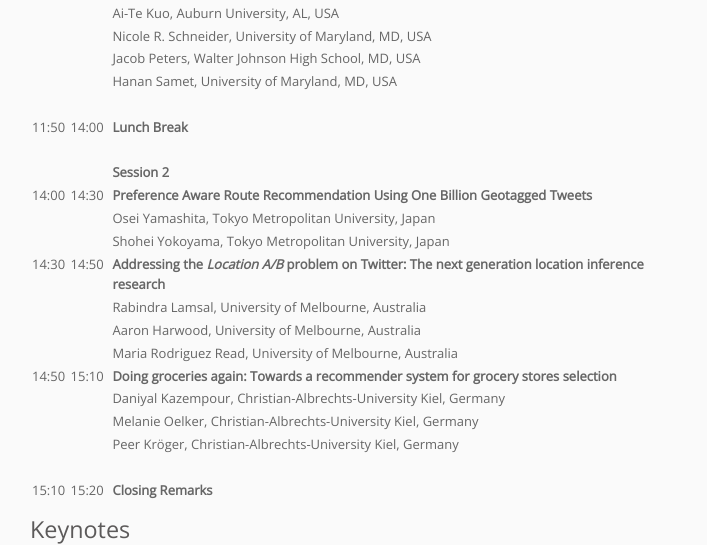
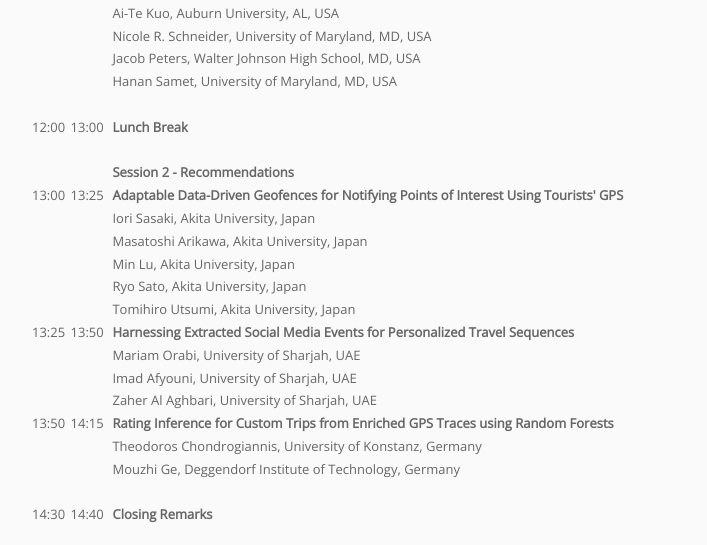
Before and after one commit to localrec/2023, a plain HTML site: page program.html in a window 1280 px wide. Shown: the part 3064-3609 px from the top of the page, without its empty margins (160-867 px from the left). Drawn offline with nearby package versions, Linux system fonts and the light colour scheme.

Commit message:
Update program.html

```diff
--- a/program.html
+++ b/program.html
@@ -512,8 +512,8 @@
                 <tr><td colspan=3>&nbsp;</td></tr>
 
 		<tr>
-                    <td>11:50</td>
-                    <td>14:00</td>
+                    <td>12:00</td>
+                    <td>13:00</td>
                     <td class="title">Lunch Break</td>
                 </tr>
                 <tr><td colspan=3>&nbsp;</td></tr>
@@ -521,72 +521,79 @@
                 <tr>
                     <td></td>
                     <td></td>
-                    <td class="title">Session 2</td>
+                    <td class="title">Session 2 - Recommendations</td>
                 </tr>
 
                 <tr>
-                    <td>14:00</td>
-                    <td>14:30</td>
-                    <td class="title">Preference Aware Route Recommendation Using One Billion Geotagged Tweets</td>
+                    <td>13:00</td>
+                    <td>13:25</td>
+                    <td class="title">Adaptable Data-Driven Geofences for Notifying Points of Interest Using Tourists' GPS</td>
                 </tr>
                 <tr>
                     <td></td>
                     <td></td>
-                    <td>Osei Yamashita, Tokyo Metropolitan University, Japan</td>
+                    <td>Iori Sasaki, Akita University, Japan</td>
                 </tr>
                 <tr>
                     <td></td>
                     <td></td>
-                    <td>Shohei Yokoyama, Tokyo Metropolitan University, Japan</td>
-                </tr>
-
-                <tr>
-                    <td>14:30</td>
-                    <td>14:50</td>
-                    <td class="title">Addressing the <i>Location A/B</i> problem on Twitter: The next generation location inference research</td>
+                    <td>Masatoshi Arikawa, Akita University, Japan</td>
                 </tr>
                 <tr>
                     <td></td>
                     <td></td>
-                    <td>Rabindra Lamsal, University of Melbourne, Australia</td>
+                    <td>Min Lu, Akita University, Japan</td>
                 </tr>
                 <tr>
                     <td></td>
                     <td></td>
-                    <td>Aaron Harwood, University of Melbourne, Australia</td>
+                    <td>Ryo Sato, Akita University, Japan</td>
                 </tr>
                 <tr>
                     <td></td>
                     <td></td>
-                    <td>Maria Rodriguez Read, University of Melbourne, Australia</td>
+                    <td>Tomihiro Utsumi, Akita University, Japan</td>
                 </tr>
-
                 <tr>
-                    <td>14:50</td>
-                    <td>15:10</td>
-                    <td class="title">Doing groceries again: Towards a recommender system for grocery stores selection</td>
+                    <td>13:25</td>
+                    <td>13:50</td>
+                    <td class="title">Harnessing Extracted Social Media Events for Personalized Travel Sequences</td>
                 </tr>
                 <tr>
                     <td></td>
                     <td></td>
-                    <td>Daniyal Kazempour, Christian-Albrechts-University Kiel, Germany</td>
+                    <td>Mariam Orabi, University of Sharjah, UAE</td>
                 </tr>
                 <tr>
                     <td></td>
                     <td></td>
-                    <td>Melanie Oelker, Christian-Albrechts-University Kiel, Germany</td>
+                    <td>Imad Afyouni, University of Sharjah, UAE</td>
                 </tr>
                 <tr>
                     <td></td>
                     <td></td>
-                    <td>Peer Kr&ouml;ger, Christian-Albrechts-University Kiel, Germany</td>
+                    <td>Zaher Al Aghbari, University of Sharjah, UAE</td>
                 </tr>
-
+                <tr>
+                    <td>13:50</td>
+                    <td>14:15</td>
+                    <td class="title">Rating Inference for Custom Trips from Enriched GPS Traces using Random Forests</td>
+                </tr>
+                <tr>
+                    <td></td>
+                    <td></td>
+                    <td>Theodoros Chondrogiannis, University of Konstanz, Germany</td>
+                </tr>
+                <tr>
+                    <td></td>
+                    <td></td>
+                    <td>Mouzhi Ge, Deggendorf Institute of Technology, Germany</td>
+                </tr>
 
                 <tr><td colspan=3>&nbsp;</td></tr>
                 <tr>
-                    <td>15:10&nbsp;</td>
-                    <td>15:20&nbsp;</td>
+                    <td>14:30&nbsp;</td>
+                    <td>14:40&nbsp;</td>
                     <td class="title">Closing Remarks</td>
                 </tr>
             </table>
```
